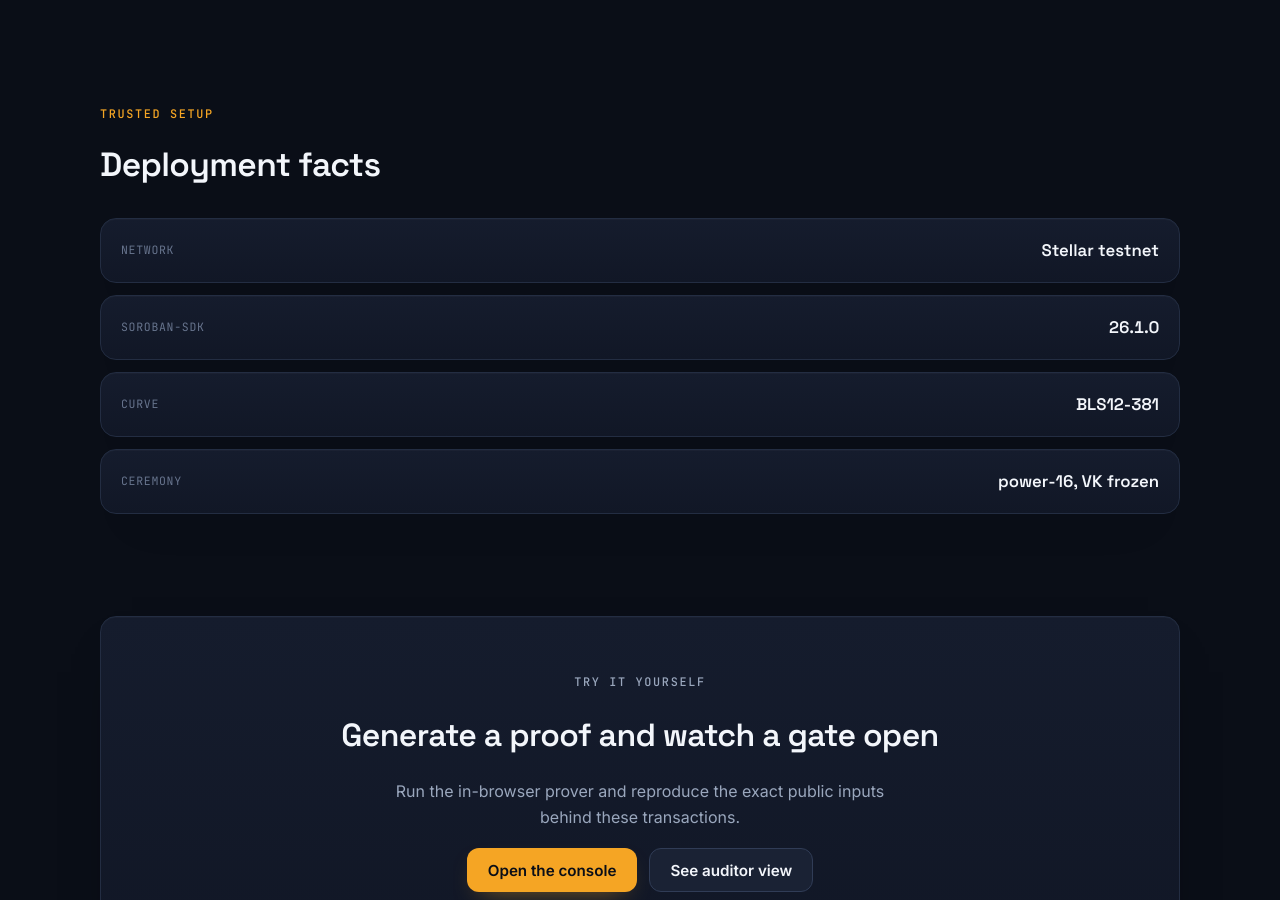
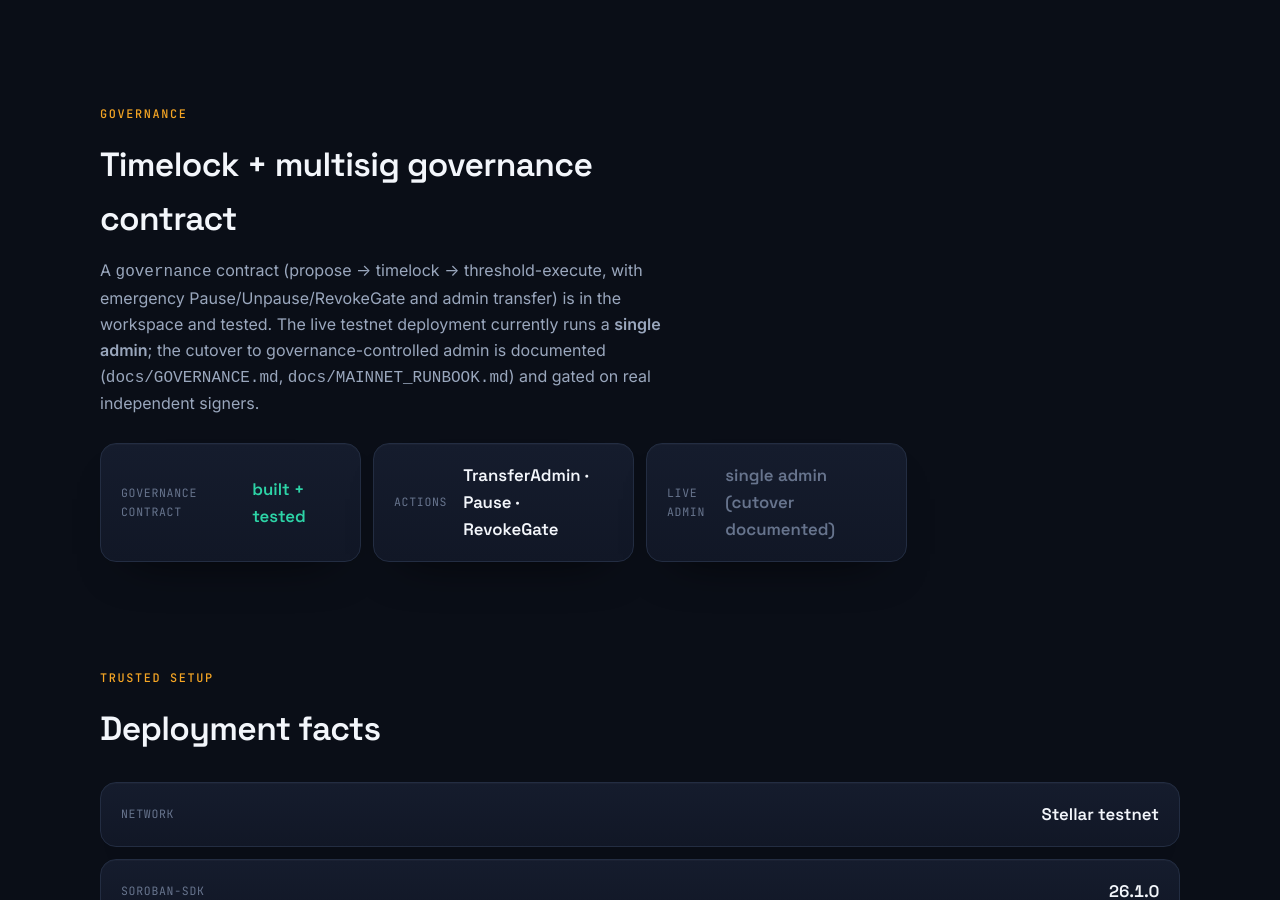
Before and after one commit to Ridwannurudeen/anchorshield, a website: page apps/web/onchain.html in a window 1280 px wide. Shown: the part 1444-2344 px from the top of the page. Drawn offline with Linux system fonts and the light colour scheme.

Commit message:
feat(web): surface governance contract (onchain) + exact-proof note (console)

```diff
--- a/apps/web/onchain.html
+++ b/apps/web/onchain.html
@@ -125,6 +125,19 @@
         </div>
       </section>
 
+      <section aria-labelledby="govTitle">
+        <div class="section-heading">
+          <p class="eyebrow">governance</p>
+          <h2 id="govTitle">Timelock + multisig governance contract</h2>
+          <p class="section-sub">A <code>governance</code> contract (propose &rarr; timelock &rarr; threshold-execute, with emergency Pause/Unpause/RevokeGate and admin transfer) is in the workspace and tested. The live testnet deployment currently runs a <strong>single admin</strong>; the cutover to governance-controlled admin is documented (<code>docs/GOVERNANCE.md</code>, <code>docs/MAINNET_RUNBOOK.md</code>) and gated on real independent signers.</p>
+        </div>
+        <div class="dashboard-grid">
+          <article class="card stat"><span>governance contract</span><strong class="success">built + tested</strong></article>
+          <article class="card stat"><span>actions</span><strong>TransferAdmin · Pause · RevokeGate</strong></article>
+          <article class="card stat"><span>live admin</span><strong class="pending">single admin (cutover documented)</strong></article>
+        </div>
+      </section>
+
       <section aria-labelledby="factsTitle">
         <div class="section-heading">
           <p class="eyebrow">trusted setup</p>
```
Also changed, not shown: apps/web/console.html (+1 -0 lines).
